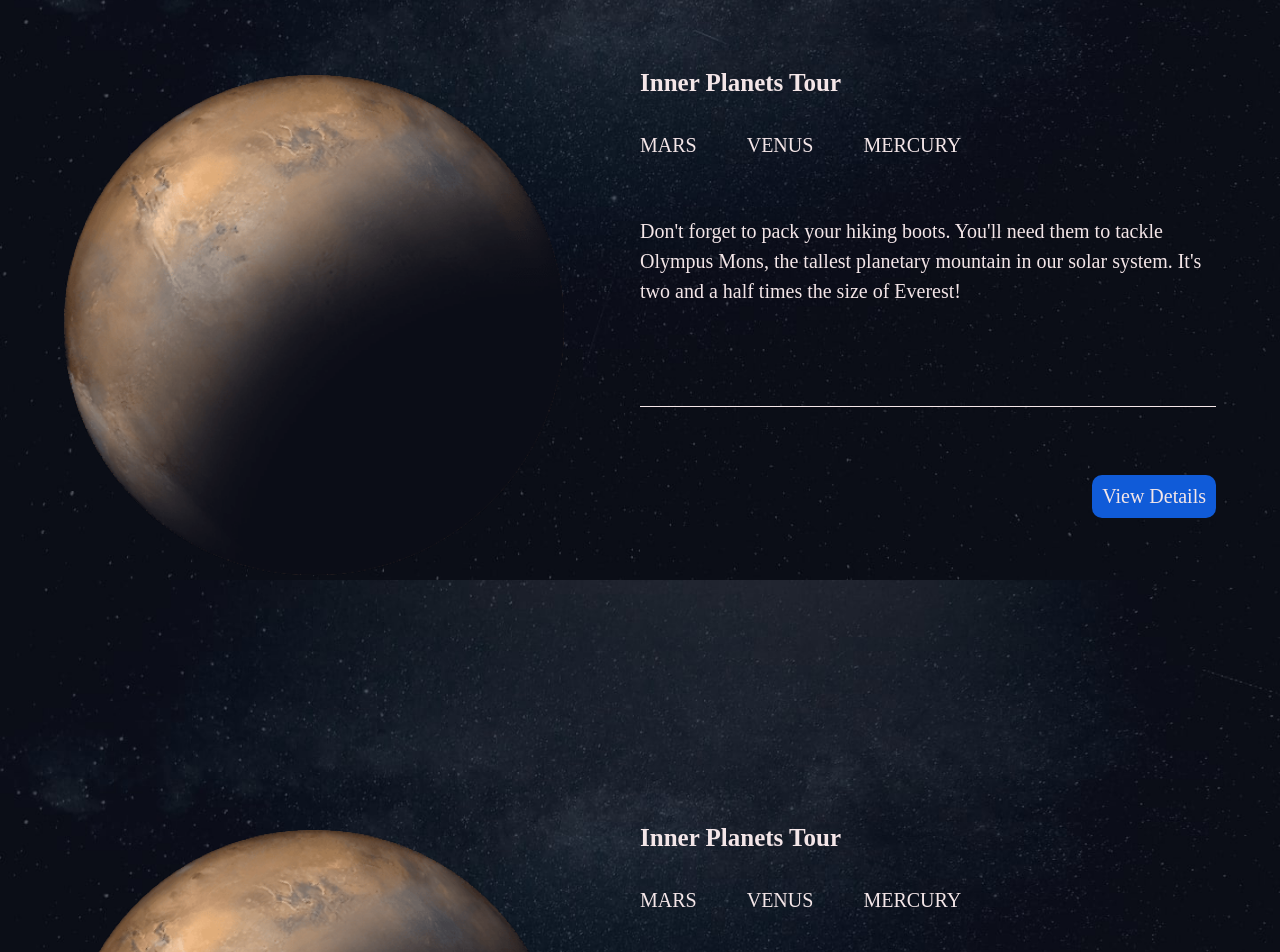
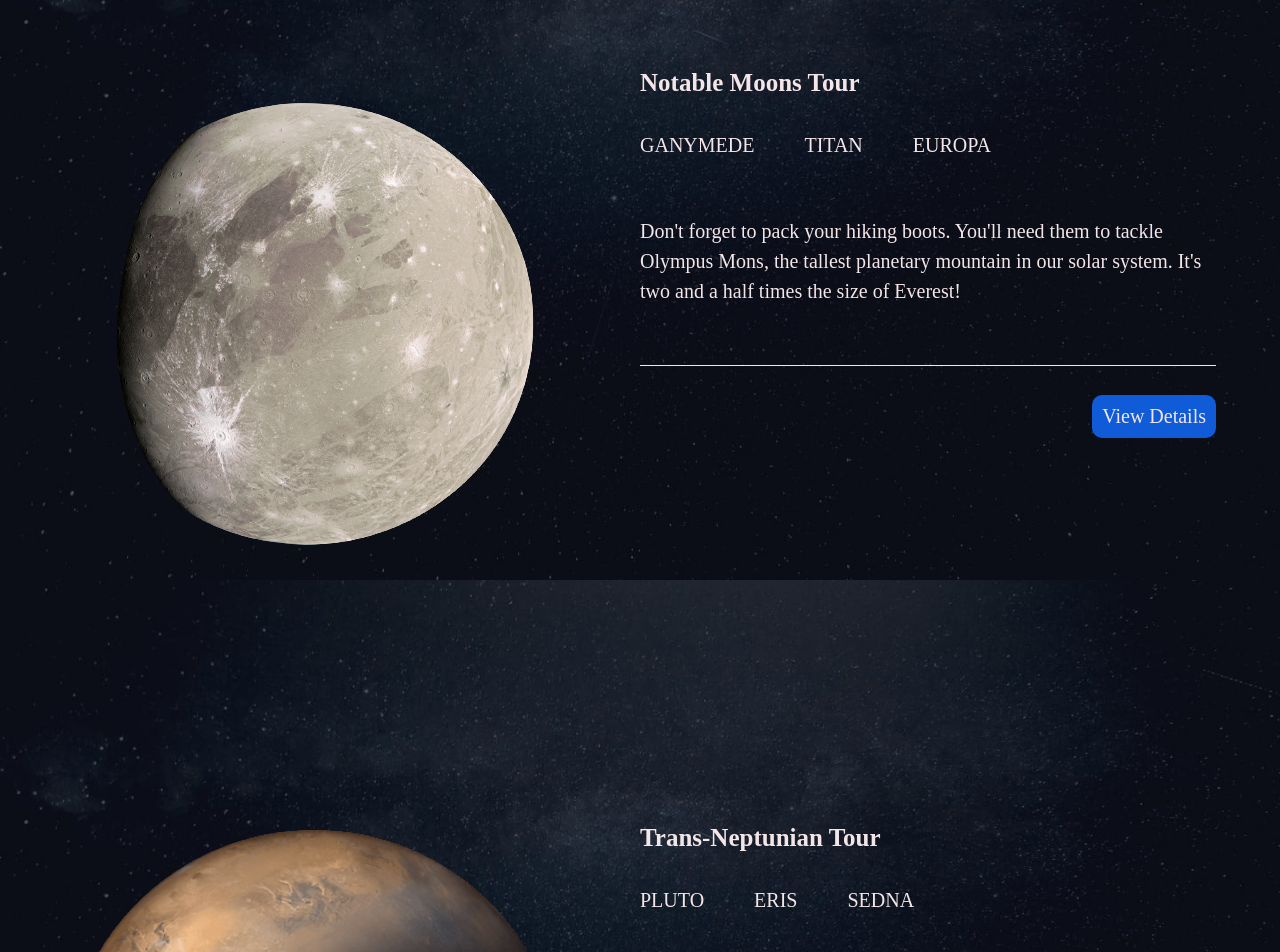
Before and after one commit to luxury-cruise-tour/luxuryCruiseTour, a React (Create React App) app: page /tours in a window 1280 px wide. Shown: the part 1020-1972 px from the top of the page. Built offline with nearby package versions, Linux system fonts and the light colour scheme; a web font is replaced by a local one.

Commit message:
Fixed border bottom moving with content by setting the height for the description

```diff
--- a/src/App.css
+++ b/src/App.css
@@ -275,6 +275,7 @@ body{
   position: absolute;
   left: 0;
   line-height: 1.5;
+  height: 150px;
   padding-bottom: 100px;
   border-bottom: 1px solid #f4e6e8;
 }
@@ -282,7 +283,7 @@ body{
 .tours-container button{
   position: absolute;
   right: 0;
-  top: 350px;
+  top: 270px;
   cursor: pointer;
   font-family: inherit;
   border: none;
--- a/src/components/Tours.js
+++ b/src/components/Tours.js
@@ -1,25 +1,42 @@
 import { useState } from 'react';
 import { Link } from 'react-router-dom';
-import innerPlanetsData from './../data/tours.json';
+import toursData from './../data/tours.json';
 import marsImage from './../assets/image-mars.png';
 import mercuryImage from './../assets/image-mercury.png';
 import venusImage from './../assets/image-venus.png';
+import ganymedeImage from './../assets/image-ganymede.png';
+import titanImage from './../assets/image-titan.png';
 
 const Tours = () => {
 
-    const { innerPlanets } = innerPlanetsData;
-    const [activeLocation, setActiveLocation] = useState(0);
-    const planetImage ={
+    const { innerPlanets, notableMoons, transNeptunian } = toursData;
+
+    const displayedImage ={
       Mars: marsImage,
       Mercury: mercuryImage,
-      Venus: venusImage
+      Venus: venusImage,
+      Ganymede: ganymedeImage,
+      Titan: titanImage,
+      // Europa: ,
+      // Pluto: ,
+      // Eris: ,
+      // Sedna: ,
     }
+    const [activeLocation, setActiveLocation] = useState(0);
     const [activeImage, setActiveImage] = useState(marsImage);
 
-    const handleClick = (index, planet) =>{
-      console.log("clicked planet", index, planet);
-      setActiveLocation(index);
-      setActiveImage(planetImage[planet]);
+    const [activeMoonLocation, setActiveMoonLocation] = useState(0);
+    const [activeMoonImage, setActiveMoonImage] = useState(ganymedeImage);
+
+    const handleClick = (index, planet, tourNum) =>{
+      if( tourNum === 1){
+        console.log(index , "first one");
+        setActiveLocation(index);
+        setActiveImage(displayedImage[planet]);
+      }else if ( tourNum === 2){
+        setActiveMoonLocation(index);
+        setActiveMoonImage(displayedImage[planet])
+      }
     }
 
     return (
@@ -35,7 +52,7 @@ const Tours = () => {
                   <img className="tours-image" src={activeImage} alt={planet.name}/>
                   <div className="tours-details">
                     <ul className="tours-locations">
-                        <li onClick={()=>{handleClick(index, planet.name)}}>
+                        <li onClick={()=>{handleClick(index, planet.name, 1)}}>
                         {planet.name}
                         </li>
                     </ul>
@@ -49,20 +66,20 @@ const Tours = () => {
           </div>
       </div>
       <div className="tours-layout">
-        <h3>Inner Planets Tour</h3>
+        <h3>Notable Moons Tour</h3>
           <div className="tours-container">
             {
-              innerPlanets.map((planet, index) => (
+              notableMoons.map((planet, index) => (
 
                 <div key={planet.name} className="tours-item">
-                  <img className="tours-image" src={activeImage} alt={planet.name}/>
+                  <img className="tours-image" src={activeMoonImage} alt={planet.name}/>
                   <div className="tours-details">
                     <ul className="tours-locations">
-                        <li onClick={()=>{handleClick(index, planet.name)}}>
+                        <li onClick={()=>{handleClick(index, planet.name, 2)}}>
                         {planet.name}
                         </li>
                     </ul>
-                    <p className="tours-description">{index === activeLocation ? innerPlanets[activeLocation].description : ''} </p>
+                    <p className="tours-description">{index === activeLocation ? innerPlanets[activeMoonLocation].description : ''} </p>
                   </div>
                 </div>
               ))}
@@ -72,16 +89,16 @@ const Tours = () => {
           </div>
       </div>
       <div className="tours-layout">
-        <h3>Inner Planets Tour</h3>
+        <h3>Trans-Neptunian Tour</h3>
           <div className="tours-container">
             {
-              innerPlanets.map((planet, index) => (
+              transNeptunian.map((planet, index) => (
 
                 <div key={planet.name} className="tours-item">
                   <img className="tours-image" src={activeImage} alt={planet.name}/>
                   <div className="tours-details">
                     <ul className="tours-locations">
-                        <li onClick={()=>{handleClick(index, planet.name)}}>
+                        <li onClick={()=>{handleClick(index, planet.name, 3)}}>
                         {planet.name}
                         </li>
                     </ul>
```
Also changed, not shown: src/assets/image-ganymede.png (added), src/assets/image-titan.png (added).
